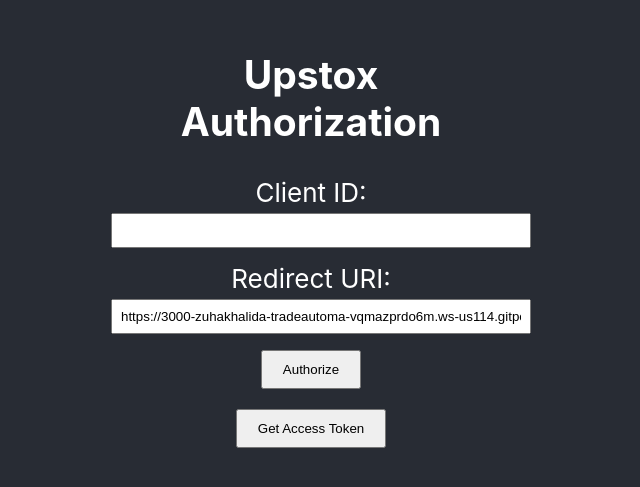
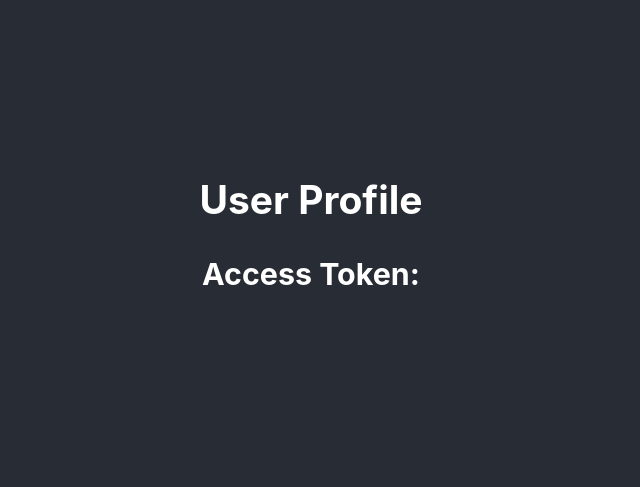
Before and after one commit to zuha-khalid-au3/Trade-Automation, a React (Create React App) app in the folder Frontend/my-trade/: page /profile in a window 1280 px wide. Shown: the part 167-654 px from the top of the page, without its empty margins (329-969 px from the left). Built offline with nearby package versions, Linux system fonts and the light colour scheme.

Commit message:
Profile Section

```diff
--- a/Frontend/my-trade/src/App.js
+++ b/Frontend/my-trade/src/App.js
@@ -1,14 +1,21 @@
 import React from 'react';
+import { BrowserRouter as Router, Routes, Route } from 'react-router-dom';
 import './App.css';
 import AuthForm from './AuthForm';
+import Profile from './Profile';
 
 function App() {
   return (
-    <div className="App">
-      <header className="App-header">
-        <AuthForm />
-      </header>
-    </div>
+    <Router>
+      <div className="App">
+        <header className="App-header">
+          <Routes>
+            <Route path="/" element={<AuthForm />} />
+            <Route path="/profile" element={<Profile />} />
+          </Routes>
+        </header>
+      </div>
+    </Router>
   );
 }
 
--- a/Frontend/my-trade/src/AuthForm.js
+++ b/Frontend/my-trade/src/AuthForm.js
@@ -1,10 +1,12 @@
 import React, { useState } from 'react';
 import axios from 'axios';
+import { useNavigate } from 'react-router-dom'; // Import useNavigate hook
 
 const AuthForm = () => {
   const [clientId, setClientId] = useState('');
-  const [redirectUri, setRedirectUri] = useState('https://3000-zuhakhalida-tradeautoma-vqmazprdo6m.ws-us114.gitpod.io/'); // Set your React app URL here
+  const [redirectUri, setRedirectUri] = useState('https://3000-zuhakhalida-tradeautoma-vqmazprdo6m.ws-us114.gitpod.io/');
   const [authCode, setAuthCode] = useState(null);
+  const navigate = useNavigate(); // Initialize useNavigate hook
 
   const handleSubmit = (e) => {
     e.preventDefault();
@@ -17,7 +19,7 @@
     e.preventDefault();
     const urlParams = new URLSearchParams(window.location.search);
     const code = urlParams.get('code');
-    const state = urlParams.get('state'); // optional
+    const state = urlParams.get('state');
 
     if (code) {
       try {
@@ -28,6 +30,10 @@
           redirect_uri: redirectUri,
         });
         setAuthCode(response.data);
+        // Store access token in localStorage
+        localStorage.setItem('accessToken', response.data.access_token);
+        // Redirect to profile page
+        navigate('/profile');
       } catch (error) {
         console.error(error);
       }
--- /dev/null
+++ b/Frontend/my-trade/src/Profile.js
@@ -0,0 +1,19 @@
+import React from 'react';
+
+const Profile = () => {
+  // Retrieve access token from localStorage
+  const accessToken = localStorage.getItem('accessToken');
+
+  return (
+    <div style={{ padding: '20px', maxWidth: '400px', margin: '0 auto' }}>
+      <h2>User Profile</h2>
+      <div>
+        <h3>Access Token:</h3>
+        <p>{accessToken}</p>
+      </div>
+      {/* Add other profile information here */}
+    </div>
+  );
+};
+
+export default Profile;
```
